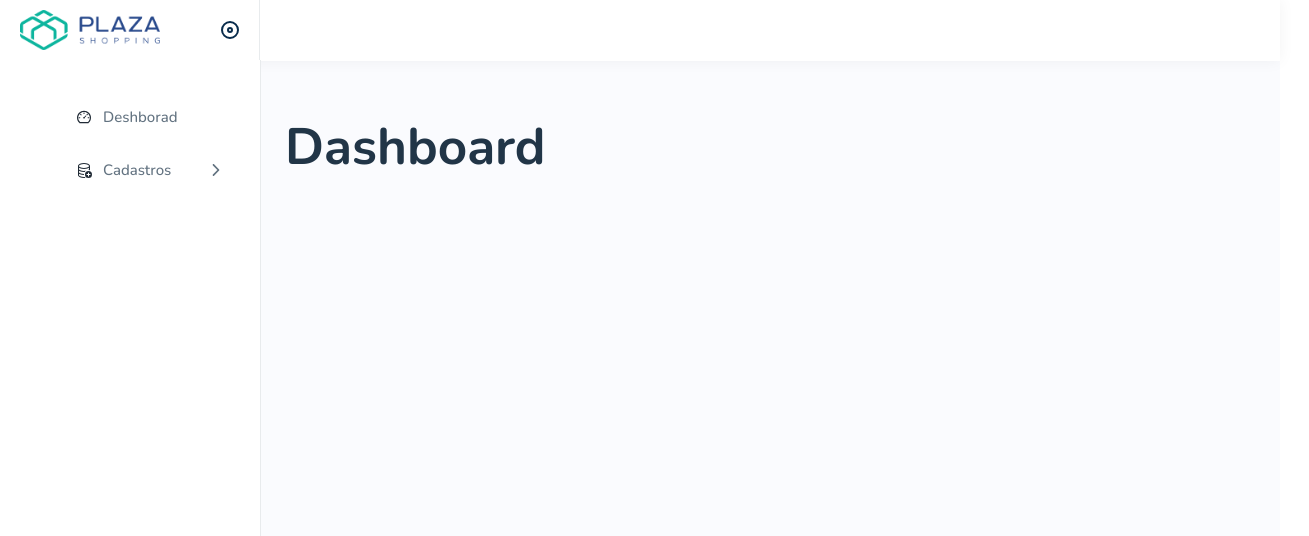
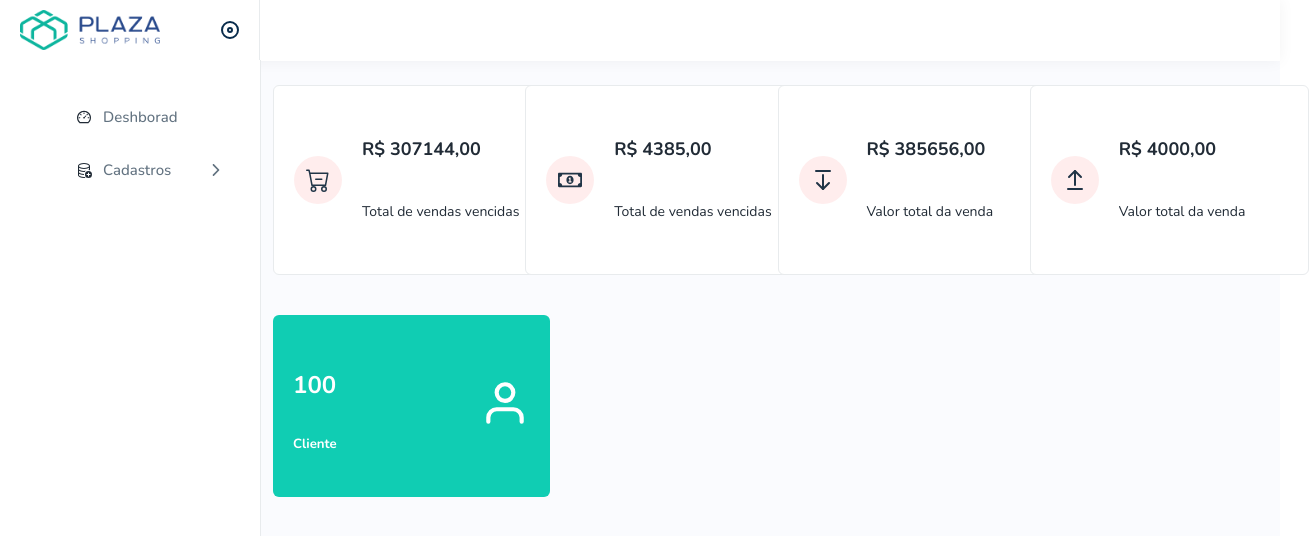
Before and after one commit to iraeveras/auditoria_loja, a React (Vite) app: page / in a window 1280 px wide. Shown: the top 536 px of the page, 1309 px wide, since content can reach past the window. Built offline with nearby package versions, Linux system fonts and the light colour scheme.

Commit message:
criado cards

```diff
--- a/src/App.jsx
+++ b/src/App.jsx
@@ -1,8 +1,8 @@
 
 import Header from './Components/Header/Header';
 import Sidebar from './Components/Sidebar/Sidebar';
+import Home from './pages/Home/Home';
 import './App.css'
-import Dashboard from './Components/Dashboard/Dashboard';
 
 function App() {
   return (
@@ -11,7 +11,7 @@ function App() {
       <Sidebar />
       <div className="page_wrapper">
         <div className="content">
-          <Dashboard />
+          <Home />
         </div>
       </div>
     </>
--- /dev/null
+++ b/src/Components/Cardcount/Cardcount.css
@@ -0,0 +1,25 @@
+.dash_count {
+    display: flex;
+    align-items: center;
+    justify-content: space-between;
+    background: #10cdb3;
+    color: #fff;
+    min-height: 98px;
+    width: 100%;
+    border-radius: 6px;
+    margin: 0 0 25px;
+    padding: 20px
+}
+
+.dash_count .dash_counts h4 {
+    font-size: 24px;
+}
+
+.dash_count .dash_counts h6 {
+    font-size: 14px;
+}
+
+.dash_count .dash_icon svg {
+    width: 50px;
+    height: 50px;
+}
--- /dev/null
+++ b/src/Components/Cardcount/Cardcount.jsx
@@ -0,0 +1,19 @@
+
+import "./Cardcount.css";
+function Cardcount({count, title, icon}) {
+    return (
+        <div className="card">
+            <div className="dash_count">
+                <div className="dash_counts">
+                    <h4>{count}</h4>
+                    <h5>{title}</h5>
+                </div>
+                <div className="dash_icon">
+                    {icon}
+                </div>
+            </div>
+        </div>
+    )
+}
+
+export default Cardcount;
--- /dev/null
+++ b/src/Components/Cardwidget/Cardwidget.css
@@ -0,0 +1,48 @@
+.dash_widget {
+    display: flex;
+    align-items: center;
+    background: #FFF;
+    margin-bottom: 25px;
+    border-radius: 6px;
+    padding: 20px;
+    border: 1px solid #e8ebed;
+    width: 100%;
+}
+
+
+
+.dash_widget .dash_widget_icon span {
+    width: 48px;
+    height: 48px;
+    background: rgba(249, 110, 111, .12);
+    border-radius: 50px;
+    display: flex;
+    align-items: center;
+    justify-content: center;
+}
+
+.dash_widget .dash_widget_icon span svg {
+    width: 24px;
+    height: 24px;
+    max-width: 100%;
+
+}
+
+.dash_widget .dash_widget_content {
+    display: flex;
+    flex-direction: column;
+    margin-left: 20px;
+}
+
+.dash_widget .dash_widget_content h5 {
+    color: #212b36;
+    font-weight: 700;
+    font-size: 18px;
+    margin-bottom: 5px;
+}
+
+.dash_widget .dash_widget_content h6 {
+    font-weight: 400;
+    font-size: 14px;
+    color: #212b36;
+}
--- /dev/null
+++ b/src/Components/Cardwidget/Cardwidget.jsx
@@ -0,0 +1,17 @@
+import "./Cardwidget.css";
+
+function Cardwidget({icon, value, title}) {
+    return (
+        <div className="dash_widget">
+            <div className="dash_widget_icon">
+                <span>{icon}</span>
+            </div>
+            <div className="dash_widget_content">
+                <h5>R$ <span>{value}</span></h5>
+                <h6>{title}</h6>
+            </div>
+        </div>
+    )
+}
+
+export default Cardwidget;
--- /dev/null
+++ b/src/Components/Dashboard/Dashboard.css
@@ -0,0 +1,24 @@
+.row {
+    --bs-gutter-x: 1.5rem;
+    --bs-gutter-y: 0;
+    display: grid;grid-template-columns: 1fr 1fr 1fr 1fr;
+    gap: 15px;
+    margin-top: calc(-1 * var(--bs-gutter-y));
+    margin-right: calc(-.5 * var(--bs-gutter-x));
+    margin-left: calc(-.5 * var(--bs-gutter-x))
+}
+
+@media (max-width: 991px) {
+    .row {
+        display: grid;
+        grid-template-columns: 2fr 2fr;
+        gap: 0 25px;
+    }
+}
+
+@media (max-width: 575px) {
+    .row {
+        display: grid;
+        grid-template-columns: 1fr;
+    }
+}
--- a/src/Components/Dashboard/Dashboard.jsx
+++ b/src/Components/Dashboard/Dashboard.jsx
@@ -1,7 +1,19 @@
+import Cardwidget from "../Cardwidget/Cardwidget";
+import Cardcount from "../Cardcount/Cardcount";
+import { BsCartDash } from "react-icons/bs";
+import { FaRegMoneyBillAlt } from "react-icons/fa";
+import { LuArrowDownFromLine } from "react-icons/lu";
+import { LuArrowUpFromLine } from "react-icons/lu";
+import { FiUser } from "react-icons/fi";
+import "./Dashboard.css"
 function Dashboard() {
     return (
-        <div>
-            <h1>Dashboard</h1>
+        <div className="row">
+            <Cardwidget icon={<BsCartDash/>} value={`307144,00`} title={"Total de vendas vencidas"}/>
+            <Cardwidget icon={<FaRegMoneyBillAlt/>} value={`4385,00`} title={"Total de vendas vencidas"}/>
+            <Cardwidget icon={<LuArrowDownFromLine/>} value={`385656,00`} title={"Valor total da venda"}/>
+            <Cardwidget icon={<LuArrowUpFromLine/>} value={`4000,00`} title={"Valor total da venda"}/>
+            <Cardcount count={"100"} title={"Cliente"} icon={<FiUser/>} />
         </div>
     )
 }
--- /dev/null
+++ b/src/pages/Home/Home.jsx
@@ -0,0 +1,11 @@
+import Dashboard from "../../Components/Dashboard/Dashboard";
+
+function Home() {
+    return (
+        <>
+            <Dashboard />
+        </>
+    )
+}
+
+export default Home;
```
